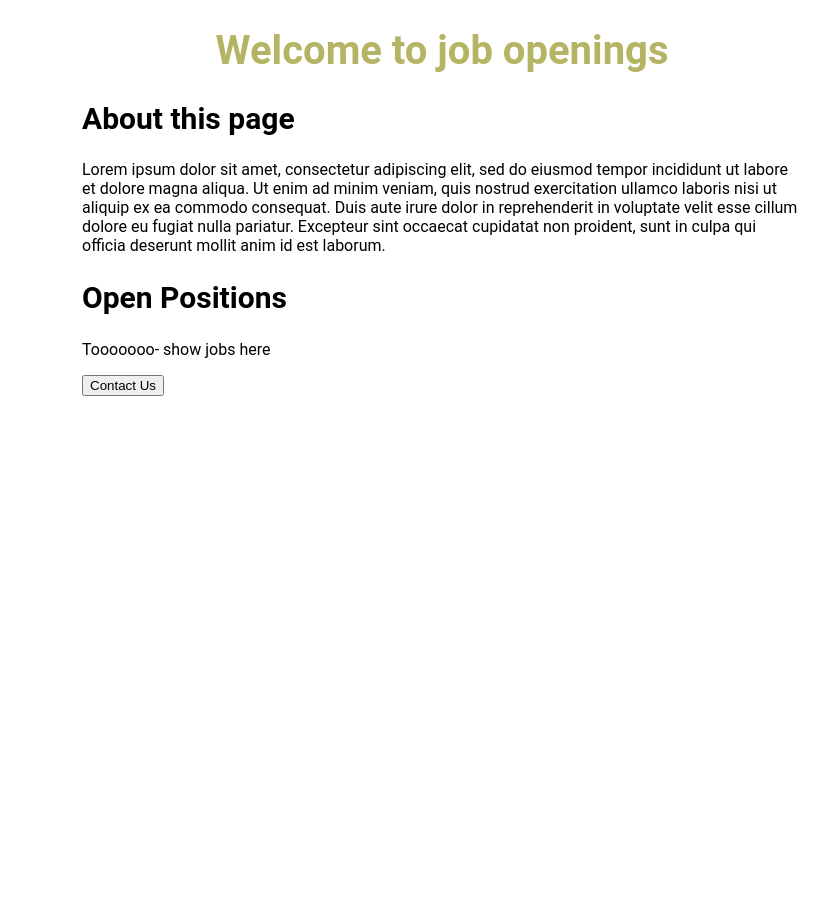
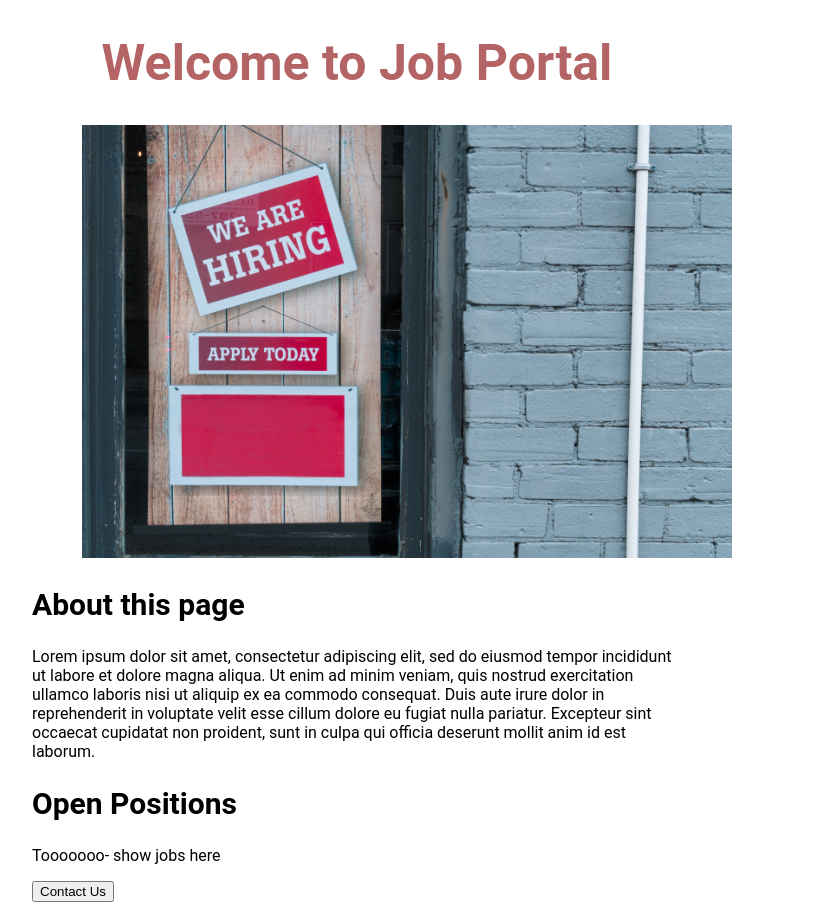
Before and after one commit to iyumrahul/Job-Board, a Flask app: page / in a window 1280 px wide. Shown: the whole page, without its empty margins (26-854 px from the left). Before the commit the page ends 396 px from the top, so only its background shows below. Run offline with Flask 2, Linux system fonts and the light colour scheme.

Commit message:
added an image

```diff
--- a/templates/home.html
+++ b/templates/home.html
@@ -4,10 +4,10 @@
     <title>Job Openings</title>
     <style>
       h1{
-        font-size: 40px;
+        font-size: 50px;
         font-family: Roboto;
         text-align: center;
-        color: rgb(180, 180, 100)
+        color: rgb(180, 100, 100)
       }
       h2{
         font-size: 30px;
@@ -22,14 +22,16 @@
       }
 
       #container {
-        max-width:720px;
-        margin-left:100px;
+        max-width:650px;
+        margin-left:50px;
       }
+
     </style>
   </head>
   <body>
   <div id='container'>
-    <h1>Welcome to job openings</h1>
+    <h1>Welcome to Job Portal</h1>
+    <img src="https://job-board.iyumrahul.repl.co/static/banner.jpeg" id=container>
     <h2>About this page</h2>
     <p class="h6">Lorem ipsum dolor sit amet, consectetur adipiscing elit, sed do eiusmod tempor incididunt ut labore et dolore magna aliqua. Ut enim ad minim veniam, quis nostrud exercitation ullamco laboris nisi ut aliquip ex ea commodo consequat. Duis aute irure dolor in reprehenderit in voluptate velit esse cillum dolore eu fugiat nulla pariatur. Excepteur sint occaecat cupidatat non proident, sunt in culpa qui officia deserunt mollit anim id est laborum.</p>
     <h2>Open Positions</h2>
```
Also changed, not shown: static/banner.jpeg (added).
